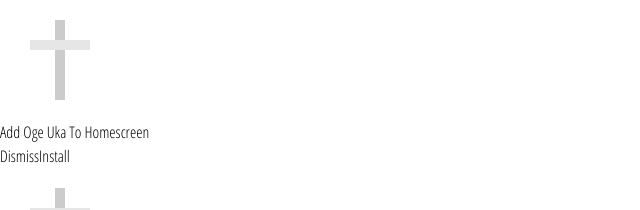
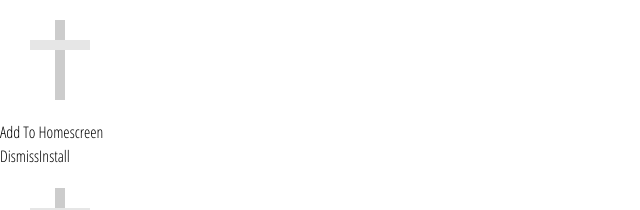
Before and after one commit to harryudechukwu/oge-uka, a Next.js app: page / in a window 1280 px wide. Shown: the top 210 px of the page, without its empty margins (0-640 px from the left). Built offline with nearby package versions, Linux system fonts and the light colour scheme; no server answers.

Commit message:
Shorten install banner message

```diff
--- a/app/InstallBanner.js
+++ b/app/InstallBanner.js
@@ -50,8 +50,8 @@ export default function InstallBanner() {
       <div className="max-w-[640px] mx-auto px-4 flex items-center justify-between gap-3">
         <div className="flex items-center gap-2">
           <img src="/icons/Logo%20Background.svg" alt="" className="h-[38px] w-auto border border-[#ddd]" />
-          <p className="text-[17px] leading-tight font-bold" style={{ fontFamily: "'Open Sans Condensed', sans-serif" }}>
-            Add Oge Uka To Homescreen
+              <p className="text-[17px] leading-tight font-bold" style={{ fontFamily: "'Open Sans Condensed', sans-serif" }}>
+            Add To Homescreen
           </p>
         </div>
         <div className="flex gap-2 shrink-0">
```
